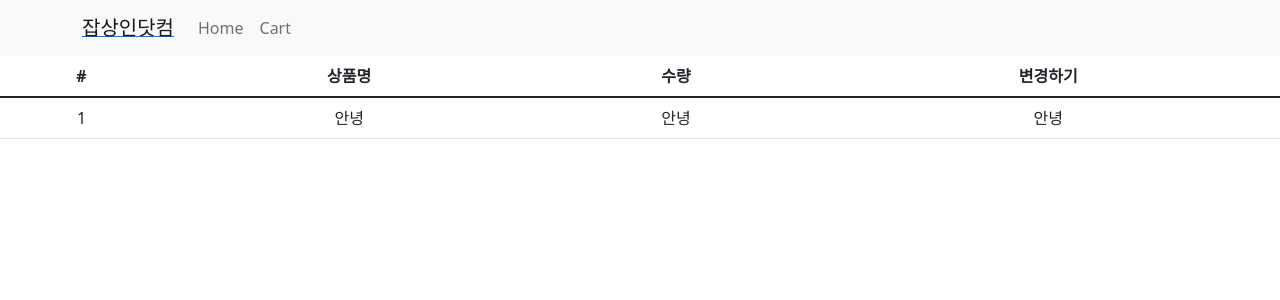
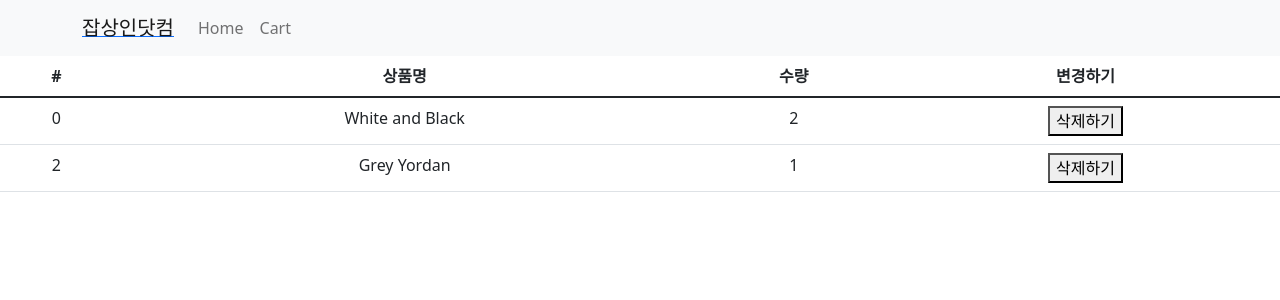
Before and after one commit to turfguy/Shop, a React (Create React App) app: page /cart in a window 1280 px wide. Shown: the top 300 px of the page. Built offline with nearby package versions, Linux system fonts and the light colour scheme.

Commit message:
Cart 구현

```diff
--- a/src/routes/Cart.js
+++ b/src/routes/Cart.js
@@ -1,6 +1,10 @@
 import {Table} from 'react-bootstrap';
+import { useSelector } from 'react-redux';
 
 function Cart(){
+
+let cartData = useSelector((state)=>{ return state.cartData })
+
 return(
     <div>
         <Table>
@@ -13,16 +17,33 @@ return(
     </tr>
   </thead>
   <tbody>
-    <tr>
-      <td>1</td>
-      <td>안녕</td>
-      <td>안녕</td>
-      <td>안녕</td>
-    </tr>
+
+    {
+                    cartData.map(function(a,i){
+                      return(
+
+                            <>
+                              <tr>
+                            <td>{cartData[i].id}</td>
+                              <td>{cartData[i].name}</td>
+                              <td>{cartData[i].count}</td>
+                              <td>
+                                  <button>
+                                      삭제하기
+                                  </button>
+                              </td>
+                              </tr>
+                            </>
+                            )
+
+                        })
+                  }
+
   </tbody>
 </Table>
     </div>
 )
 }
 
+
 export default Cart
--- a/src/store.js
+++ b/src/store.js
@@ -1,5 +1,32 @@
-import { configureStore } from '@reduxjs/toolkit'
+import { configureStore, createSlice } from '@reduxjs/toolkit'
+
+let user = createSlice
+({
+    name : 'user',
+    initialState : 'Jacob'
+})
+
+let stock = createSlice
+({
+    name : 'stock',
+    initialState :[
+        10,11,12
+    ]
+})
+
+let cartData = createSlice
+({
+     name : 'cartData',
+     initialState :[
+        {id : 0, name : 'White and Black', count : 2},
+        {id : 2, name : 'Grey Yordan', count : 1}
+      ]
+})
 
 export default configureStore({
-  reducer: { }
+  reducer:{
+        user : user.reducer,
+        stock : stock.reducer,
+        cartData : cartData.reducer
+   }
 })
```
